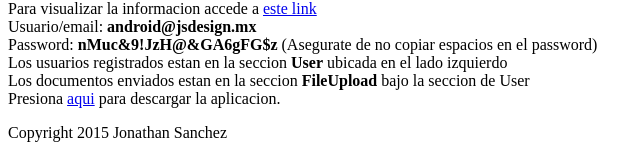
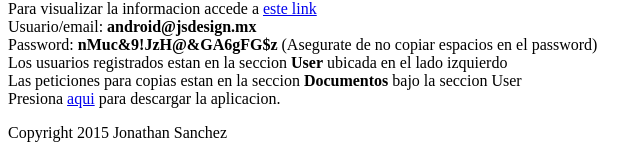
Before and after one commit to 71D3R/mycopy, a plain HTML site: page index.html in a window 1280 px wide. Shown: the part 725-880 px from the top of the page, 0-640 px from the left. Drawn offline with Linux system fonts and the light colour scheme.

Commit message:
index updated

```diff
--- a/index.html
+++ b/index.html
@@ -20,7 +20,7 @@
 		<br>
 		Los usuarios registrados estan en la seccion <b>User</b> ubicada en el lado izquierdo
 		<br>
-		Los documentos enviados estan en la seccion <b>FileUpload</b> bajo la seccion de User
+		Las peticiones para copias estan en la seccion <b>Documentos</b> bajo la seccion User
 		<br>
 		Presiona <a href="http://demos.jsdesign.mx/mycopy/app-release.apk">aqui</a> para descargar la aplicacion.
 	</p>
```
